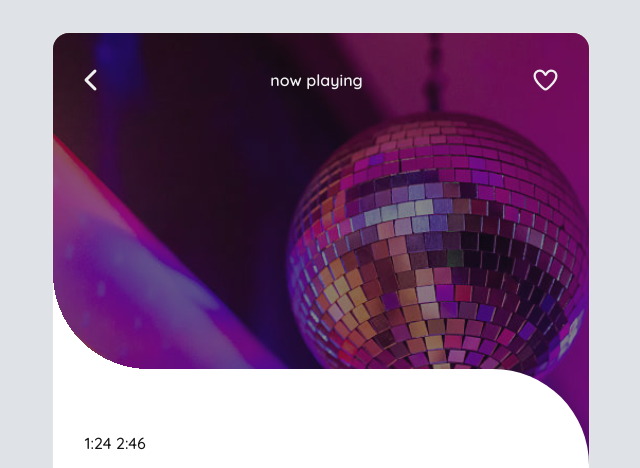
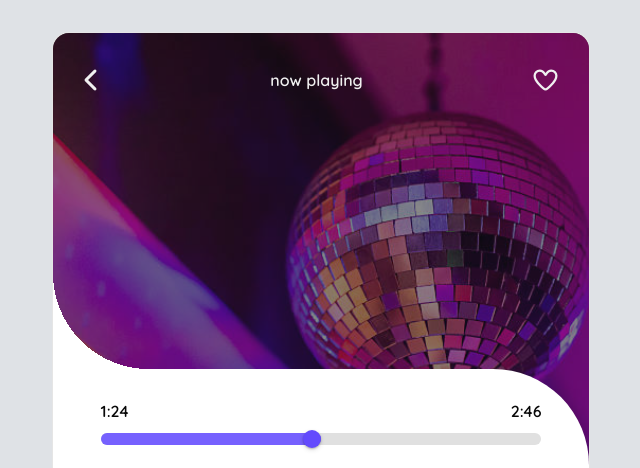
Before and after one commit to joseolinda/myPlayer, a website: page index.html in a window 1280 px wide. Shown: the top 468 px of the page, without its empty margins (319-959 px from the left). Drawn offline with nearby package versions, Linux system fonts and the light colour scheme; files that its build step writes are made by us from their sources.

Commit message:
Estilização da barra de progresso

```diff
--- a/index.html
+++ b/index.html
@@ -25,7 +25,7 @@
             </nav>
             <img src="src/js/media/images/default-cover.jpg" alt="Album cover" class="album-cover">
           </header>
-          <main class="bevel round">
+          <main>
             <div id="main-controllers">
               <div class="progress">
                 <div class="duration">
--- a/src/scss/player.scss
+++ b/src/scss/player.scss
@@ -110,6 +110,59 @@
 	background-image: radial-gradient(circle at 100% 0, rgba(204,0,0,0) 96px, #fff  0px);
 }
 
+.myplayer-app #main-controllers {
+    margin-top: -32px;
+}
+
+.myplayer-app .progress {
+    display: flex;
+    flex-direction: column;
+    padding: 0 16px;
+}
+
+.myplayer-app .duration {
+    display: flex;
+    flex-direction: row;
+    justify-content: space-between;
+    font-weight: 600;
+    color: #080808;
+}
+
+.myplayer-app .progress-bar {
+    position: relative;
+    background-color: #E0E0E0;
+    height: 12px;
+    border-radius: 6px;
+    margin: 12px 0;
+    z-index: 10;
+}
+
+.myplayer-app .progress-bar::before {
+    content: " ";
+    display: block;
+    position: absolute;
+    background-color: #7661FE;
+    height: 12px;
+    border-radius: 6px;
+    z-index: 16;
+    width: 50%;
+}
+
+.myplayer-app .progress-bar::after {
+    content: " ";
+    display: block;
+    position: absolute;
+    background-color: #634AFD;
+    height: 18px;
+    border-radius: 50%;
+    z-index: 16;
+    width: 18px;
+    margin-top: -3px;
+    margin-left: calc(50% - 18px);
+    box-shadow: 0 2px 5px rgba(0,0,0,0.12), 0 1px 2px rgba(0,0,0,0.24);
+  transition: all 0.3s cubic-bezier(.25,.8,.25,1);
+}
+
 
 
 /* Responsividade */
```
